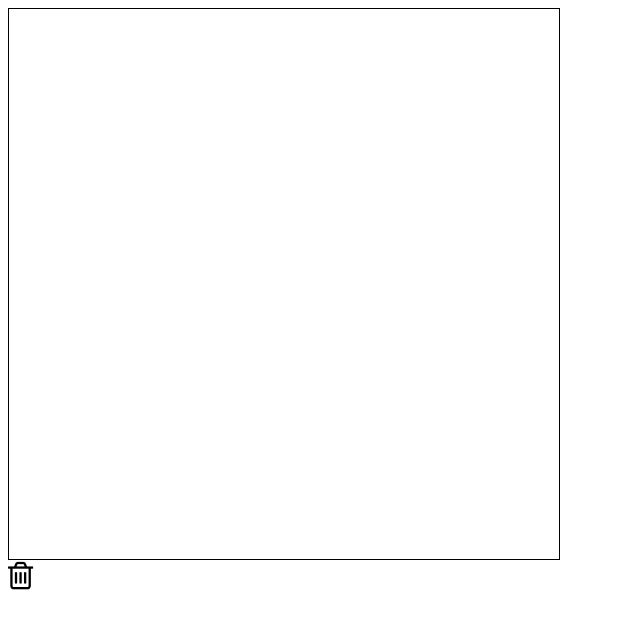
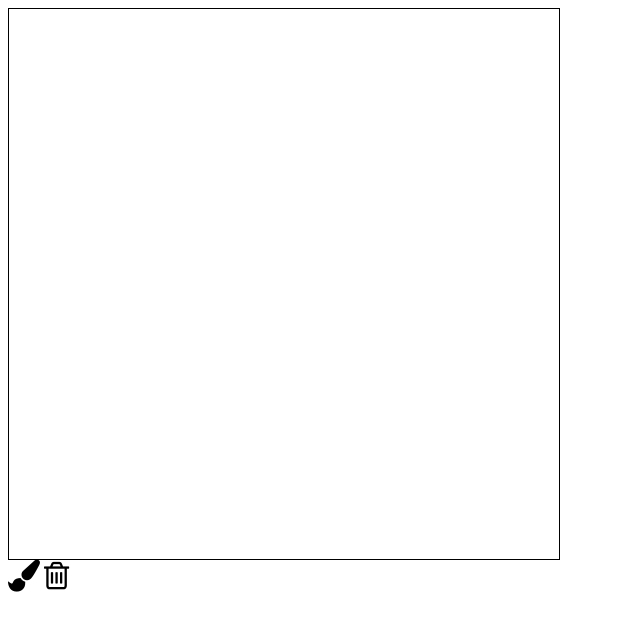
Before and after one commit to luongs/canvas-palette, a plain HTML site: page index.html in a window 1280 px wide. Shown: the whole page, without its empty margins (0-640 px from the left). Drawn offline with Linux system fonts and the light colour scheme.

Commit message:
Add paintbrush icon

```diff
--- a/index.html
+++ b/index.html
@@ -12,6 +12,7 @@
 <div class="palette">
   <canvas id="canvasInAPerfectWorld" width="550" height="550"></canvas>
   <br>
+  <i class="fa fa-paint-brush" id="colorButton"></i>
   <i class="fa fa-trash-o" id="clearButton"></i>
 </div>
 </body>
```
